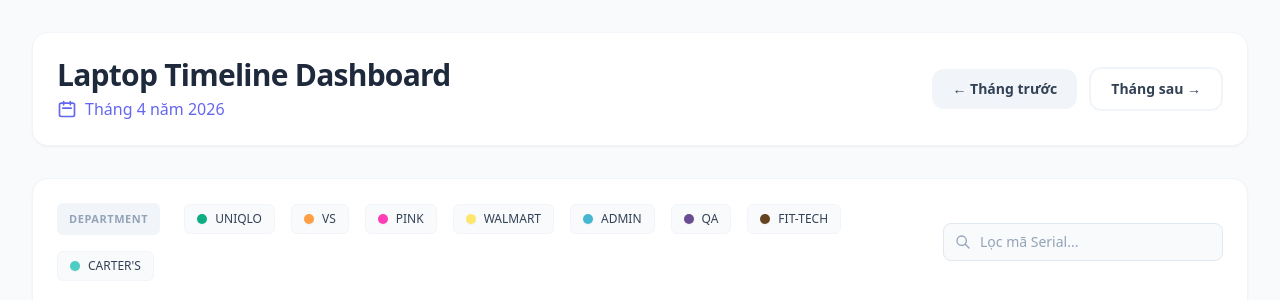
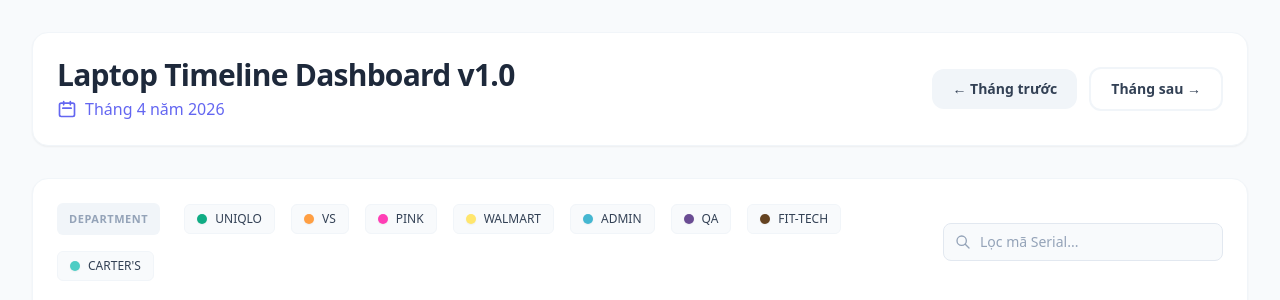
Before and after one commit to hieu-dinh/it-central-management, a Flask app: page / in a window 1280 px wide. Shown: the top 300 px of the page. Run offline with Flask 3, Linux system fonts and the light colour scheme; data comes from the database, SQL or seed files in the repository; some libraries are stand-ins or nearby versions.

Commit message:
fix web title

```diff
--- a/templates/index.html
+++ b/templates/index.html
@@ -42,7 +42,7 @@
         <div
             class="flex flex-col md:flex-row justify-between items-start md:items-center mb-8 bg-white p-6 rounded-2xl shadow-sm border border-slate-100">
             <div class="mb-4 md:mb-0">
-                <h1 class="text-3xl font-extrabold text-slate-800 tracking-tight">Laptop Timeline Dashboard</h1>
+                <h1 class="text-3xl font-extrabold text-slate-800 tracking-tight">Laptop Timeline Dashboard v1.0</h1>
                 <p class="text-indigo-500 font-medium mt-1 flex items-center gap-2">
                     <svg class="w-5 h-5" fill="none" stroke="currentColor" viewBox="0 0 24 24">
                         <path stroke-linecap="round" stroke-linejoin="round" stroke-width="2"
```
